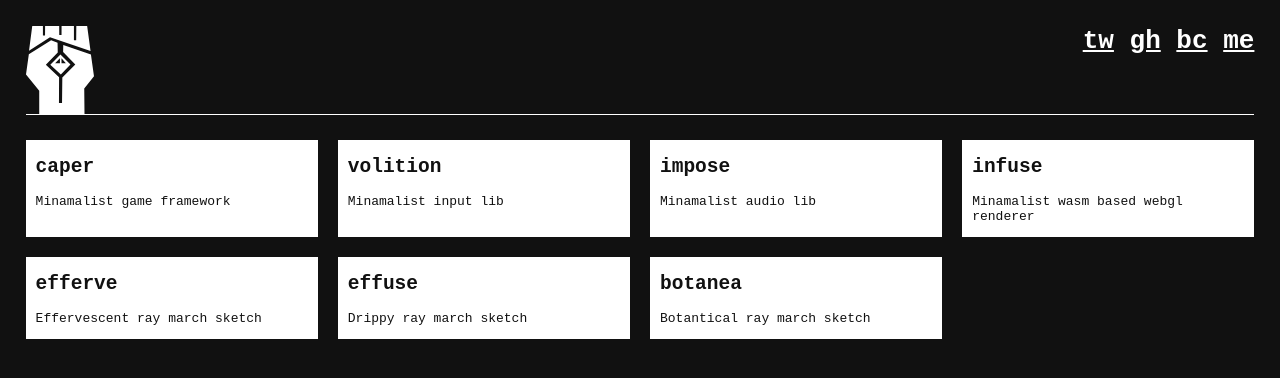
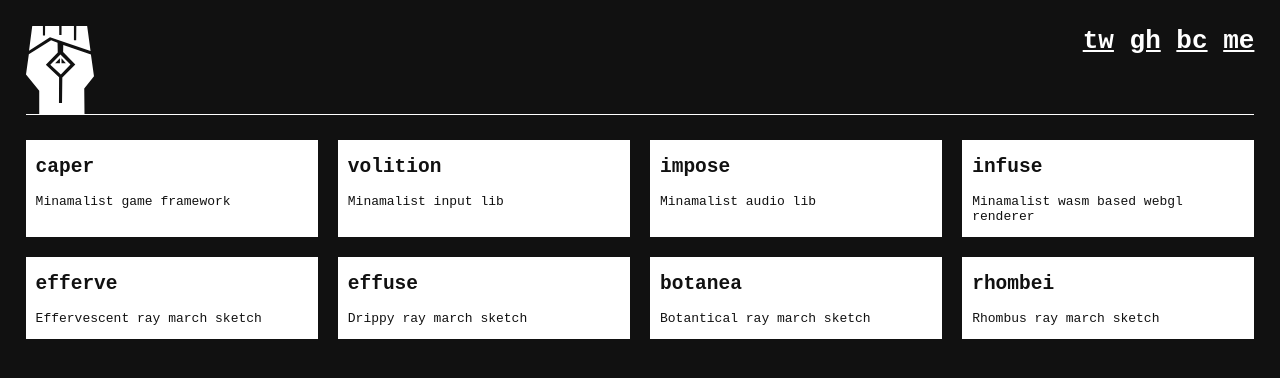
Before and after one commit to shockham/shockham-svelte, a Svelte app: page / in a window 1280 px wide. Shown: the top 378 px of the page. Built offline with nearby package versions, Linux system fonts and the light colour scheme.

Commit message:
Add rhombei

```diff
--- a/src/App.svelte
+++ b/src/App.svelte
@@ -10,6 +10,7 @@
         { title: 'efferve', desc: 'Effervescent ray march sketch', href: "https://efferve.shockham.now.sh/" },
         { title: 'effuse', desc: 'Drippy ray march sketch', href: "https://effuse.shockham.now.sh/" },
         { title: 'botanea', desc: 'Botantical ray march sketch', href: "https://botanea.shockham.now.sh/" },
+        { title: 'rhombei', desc: 'Rhombus ray march sketch', href: "https://rhombei.shockham.now.sh/" },
     ];
 </script>
 
```
